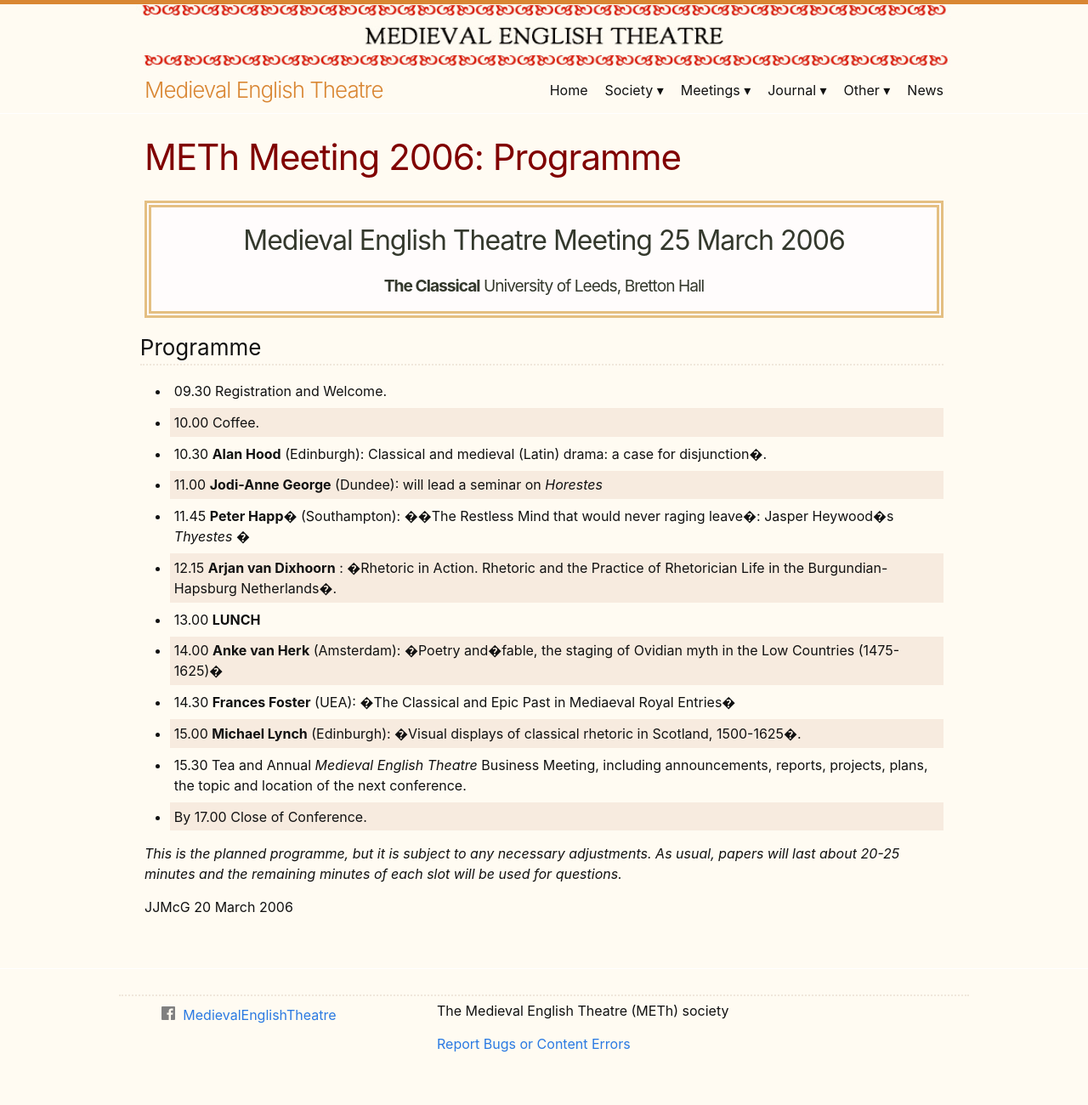
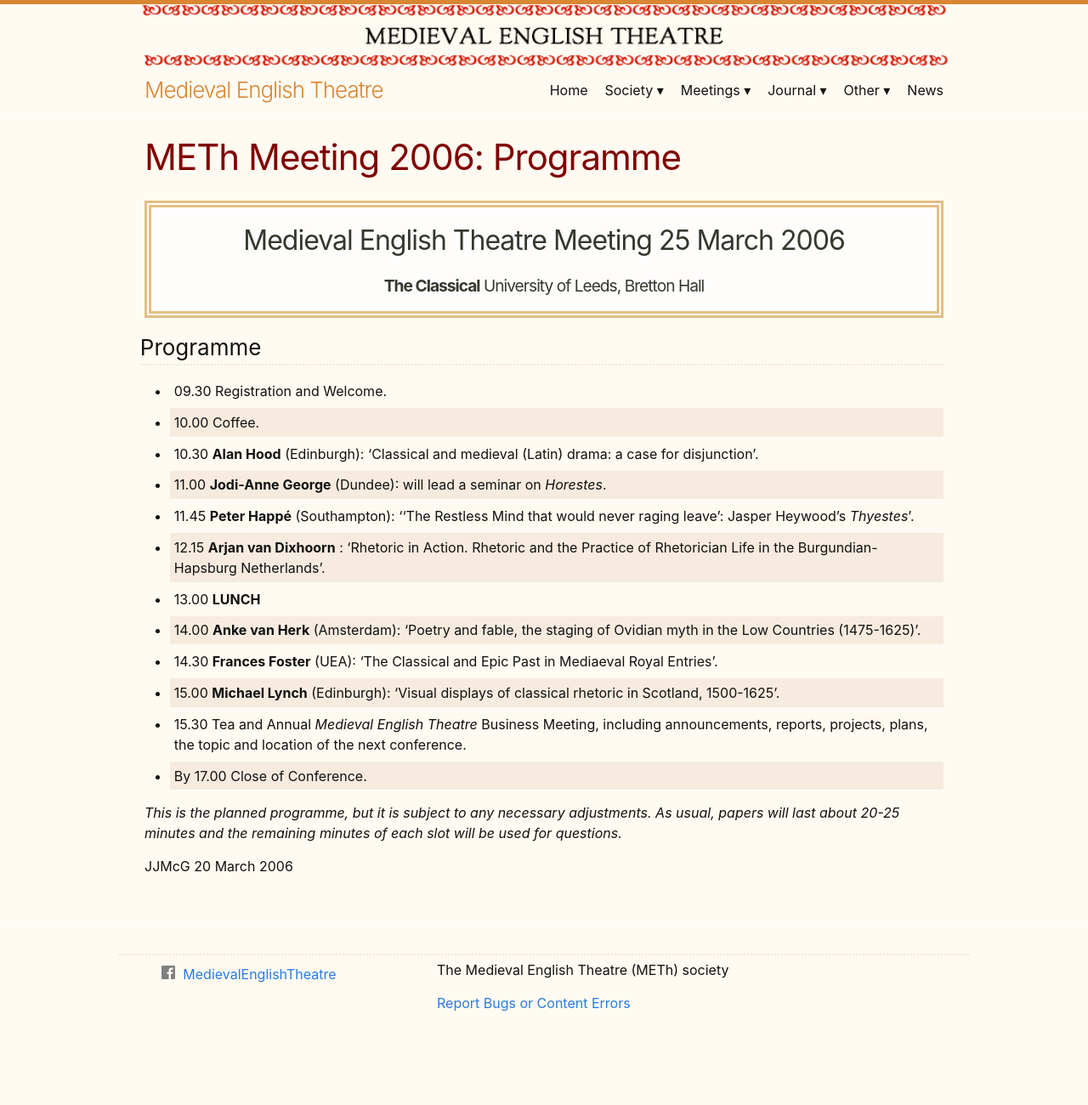
Before and after one commit to MedievalEnglishTheatre/MedievalEnglishTheatre.github.io, a Jekyll site: the page built from src/meetings/meet_2006/programme_2006.md, in a window 1280 px wide. Shown: the whole page at 85% size. Built offline with Jekyll 4.4.1, drawn with Linux system fonts in a browser that asks for light colours; after the commit the page ends 1252 px from its top, so only the background shows below that.

Commit message:
Update programme_2006.md

```diff
--- a/src/meetings/meet_2006/programme_2006.md
+++ b/src/meetings/meet_2006/programme_2006.md
@@ -14,14 +14,14 @@
 
 - 09.30 Registration and Welcome.
 - 10.00 Coffee.
-- 10.30 **Alan Hood** (Edinburgh): Classical and medieval (Latin) drama: a case for disjunction�.
-- 11.00 **Jodi-Anne George** (Dundee): will lead a seminar on *Horestes*
-- 11.45 **Peter Happ�** (Southampton): ��The Restless Mind that would never raging leave�: Jasper Heywood�s *Thyestes* �
-- 12.15 **Arjan van Dixhoorn** : �Rhetoric in Action. Rhetoric and the Practice of Rhetorician Life in the Burgundian-Hapsburg Netherlands�.
+- 10.30 **Alan Hood** (Edinburgh): 'Classical and medieval (Latin) drama: a case for disjunction'.
+- 11.00 **Jodi-Anne George** (Dundee): will lead a seminar on *Horestes*.
+- 11.45 **Peter Happé** (Southampton): ''The Restless Mind that would never raging leave': Jasper Heywood's *Thyestes*'.
+- 12.15 **Arjan van Dixhoorn** : 'Rhetoric in Action. Rhetoric and the Practice of Rhetorician Life in the Burgundian-Hapsburg Netherlands'.
 - 13.00 **LUNCH**
-- 14.00  **Anke van Herk** (Amsterdam): �Poetry and�fable, the staging of Ovidian myth in the Low Countries (1475-1625)�
-- 14.30  **Frances Foster** (UEA): �The Classical and Epic Past in Mediaeval Royal Entries�
-- 15.00  **Michael Lynch** (Edinburgh): �Visual displays of classical rhetoric in Scotland, 1500-1625�.
+- 14.00  **Anke van Herk** (Amsterdam): 'Poetry and fable, the staging of Ovidian myth in the Low Countries (1475-1625)'.
+- 14.30  **Frances Foster** (UEA): 'The Classical and Epic Past in Mediaeval Royal Entries'.
+- 15.00  **Michael Lynch** (Edinburgh): 'Visual displays of classical rhetoric in Scotland, 1500-1625'.
 - 15.30 Tea and Annual *Medieval English Theatre* Business Meeting, including announcements, reports, projects, plans, the topic and location of the next conference.
 - By 17.00 Close of Conference.
 
```
